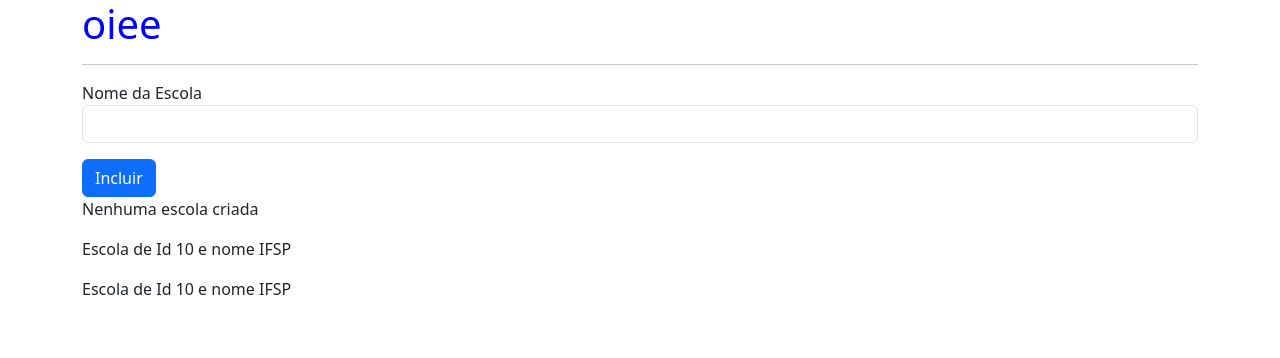
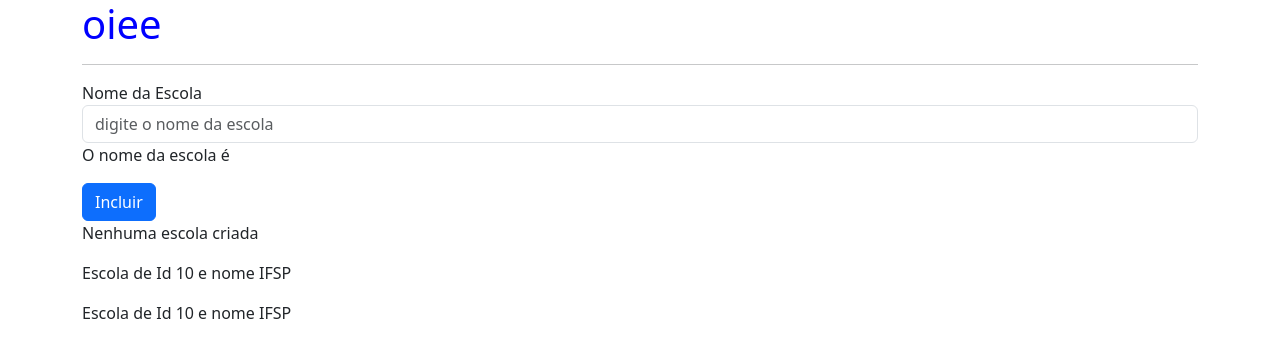
Before and after one commit to lelerudeli/ProjetoEstudoAngular, an Angular app: page / in a window 1280 px wide. Shown: the top 358 px of the page. Built offline with nearby package versions, Linux system fonts and the light colour scheme.

Commit message:
two way databiding

```diff
--- a/src/app/schools/schools.component.html
+++ b/src/app/schools/schools.component.html
@@ -1,14 +1,15 @@
 <label for=""> Nome da Escola</label>
     <!--<input type="text" class="form-control" (input)="updateSchoolName($event)"> -->
 
-    <input type="text" class="form-control" [(ngModel)]="schoolName">
-    <p>{{schoolName}}</p>
+    <input type="text" class="form-control" [(ngModel)]="schoolName" placeholder="digite o nome da escola" >
+        <p> O nome da escola é {{schoolName}} </p>
 
 <!-- exemplo de property binding-->                        <!--exemplo de event binding-->
 <button class="btn btn-primary" [disabled]="!aceitaNovaEscola"  (click)="createSchool()"> Incluir </button>
 <!-- <p {innerText]="aceitaNovaEscola"}></p>-->
 
-<p>{{createdSchoolStatus}}</p>
+    <p>{{createdSchoolStatus}}</p>
+
 
 <app-school></app-school>
 <app-school></app-school>
--- a/src/app/schools/schools.component.ts
+++ b/src/app/schools/schools.component.ts
@@ -17,7 +17,7 @@ export class SchoolsComponent {
   //exemplo de event binding
   createdSchoolStatus = "Nenhuma escola criada";
   // ex 2
-  schoolName = "";
+  schoolName = '';
 
 
   ngOnInit(): void{
```
